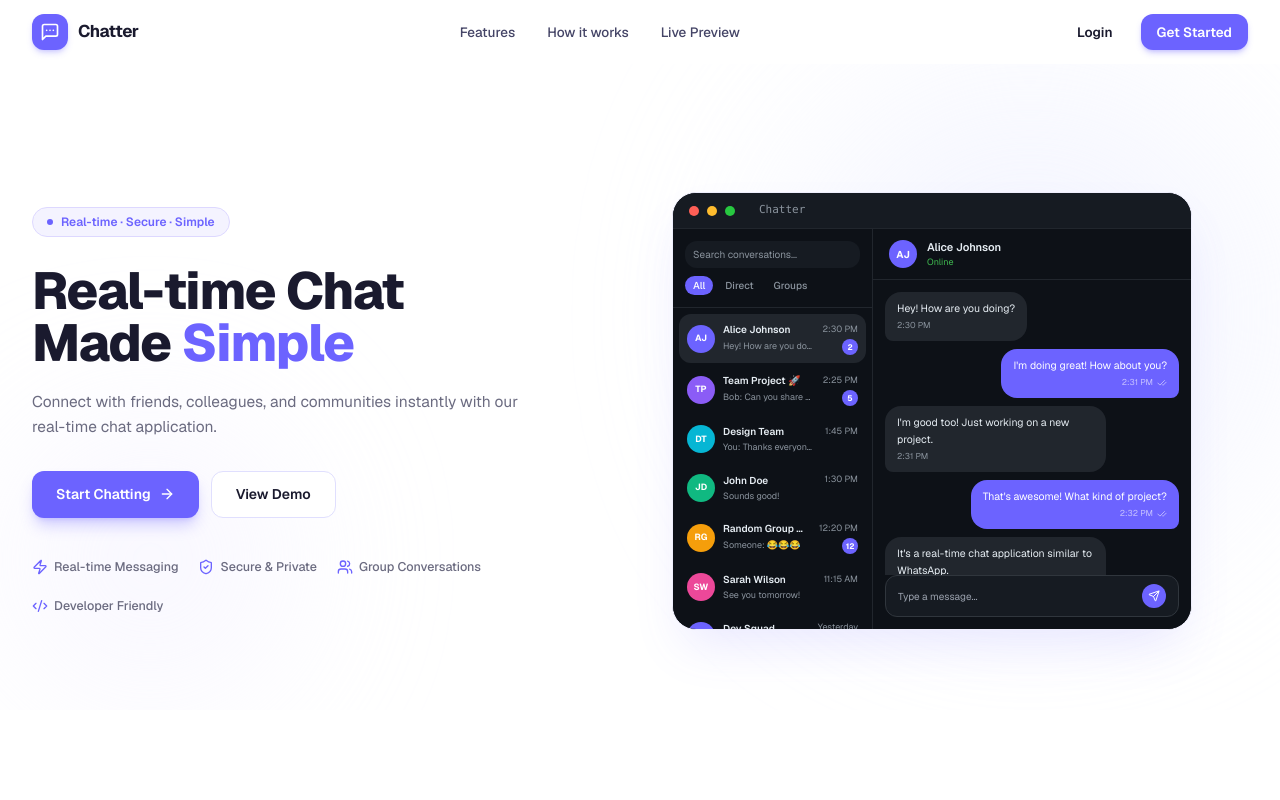
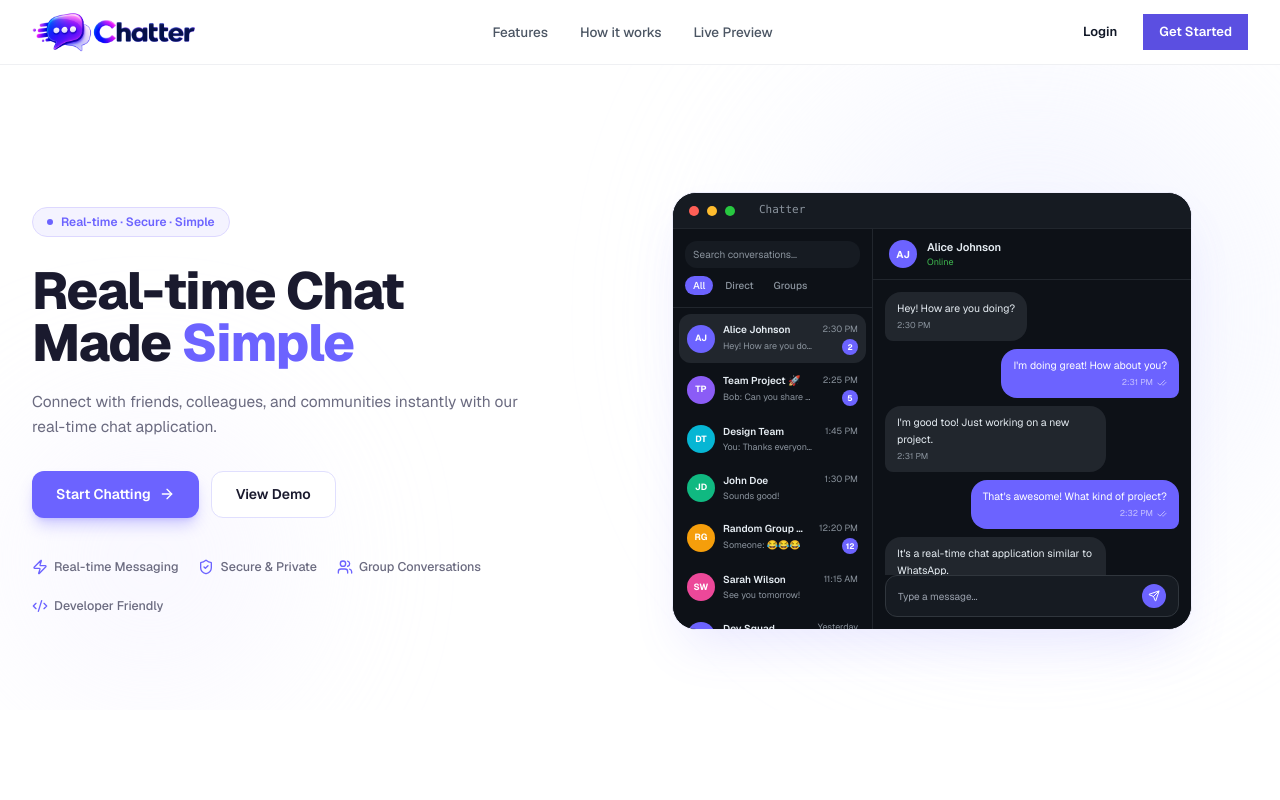
Before and after one commit to Alok4D/chat-app-frontend, a Next.js app: page /landing in a window 1280 px wide. Shown: the top 800 px of the page. Built offline with nearby package versions, Linux system fonts and the light colour scheme.

Commit message:
feat: add responsive Navbar component and navigation logo

```diff
--- a/app/landing/_components/Navbar.tsx
+++ b/app/landing/_components/Navbar.tsx
@@ -1,8 +1,9 @@
 "use client";
 
 import React, { useState, useEffect } from "react";
-import { MessageSquareMore, Menu, X } from "lucide-react";
+import { Menu, X } from "lucide-react";
 import { ROUTES } from "@/lib/constants/routes";
+import Image from "next/image";
 
 export const Navbar: React.FC = () => {
   const [scrolled, setScrolled] = useState(false);
@@ -16,39 +17,43 @@ export const Navbar: React.FC = () => {
 
   return (
     <header
-      className={`fixed top-0 inset-x-0 z-50 transition-all duration-300 ${
+      className={`fixed top-0 inset-x-0 z-50 transition-all duration-200 ${
         scrolled
-          ? "bg-white/95 backdrop-blur-xl shadow-sm border-b border-[#EEEEFC]"
-          : "bg-transparent"
+          ? "bg-white/95 backdrop-blur-md shadow-xs border-b border-[#E5E7EB]"
+          : "bg-white border-b border-[#E5E7EB]/60"
       }`}
     >
       <div className="max-w-7xl mx-auto px-4 sm:px-6 lg:px-8 h-16 flex items-center justify-between">
-        {/* Brand */}
-        <a href={ROUTES.LANDING} className="flex items-center gap-2.5 group">
-          <div className="w-9 h-9 rounded-xl bg-[#6C63FF] flex items-center justify-center shadow-md shadow-[#6C63FF]/25 group-hover:scale-105 transition-transform">
-            <MessageSquareMore className="w-5 h-5 text-white" />
-          </div>
-          <span className="text-[17px] font-bold text-[#1A1A2E] tracking-tight">Chatter</span>
+        {/* Brand Logo */}
+        <a href={ROUTES.LANDING} className="flex items-center group">
+          <Image
+            src="/logo/nav-logo.png"
+            alt="Chatter logo"
+            width={150}
+            height={44}
+            className="h-9 md:h-10 w-auto object-contain transition-transform group-hover:scale-102"
+            priority
+          />
         </a>
 
         {/* Navigation Links - Desktop */}
-        <nav className="hidden md:flex items-center gap-8 text-[13.5px] font-medium text-[#444466]">
-          <a href="#features" className="hover:text-[#6C63FF] transition-colors">Features</a>
-          <a href="#howit" className="hover:text-[#6C63FF] transition-colors">How it works</a>
-          <a href="#preview" className="hover:text-[#6C63FF] transition-colors">Live Preview</a>
+        <nav className="hidden md:flex items-center gap-8 text-[13.5px] font-medium text-[#4B5563]">
+          <a href="#features" className="hover:text-[#5B4FE1] transition-colors">Features</a>
+          <a href="#howit" className="hover:text-[#5B4FE1] transition-colors">How it works</a>
+          <a href="#preview" className="hover:text-[#5B4FE1] transition-colors">Live Preview</a>
         </nav>
 
         {/* Action Buttons - Desktop */}
         <div className="hidden md:flex items-center gap-3">
           <a
             href={ROUTES.LOGIN}
-            className="text-[13.5px] font-semibold text-[#1A1A2E] px-4 py-2 rounded-lg hover:bg-[#F4F3FF] transition-colors"
+            className="text-[13px] font-semibold text-[#111827] px-3.5 py-2 rounded-xs hover:bg-[#F9FAFB] transition-colors"
           >
             Login
           </a>
           <a
             href={ROUTES.CHAT}
-            className="inline-flex items-center gap-1.5 text-[13.5px] font-semibold text-white px-4 py-2 rounded-lg bg-[#6C63FF] hover:bg-[#5a52e8] shadow-md shadow-[#6C63FF]/30 transition-all hover:scale-105 active:scale-95"
+            className="inline-flex items-center text-[13px] font-semibold text-white px-4 py-2 rounded-xs bg-[#5B4FE1] hover:bg-[#4E39E0] transition-colors shadow-2xs"
           >
             Get Started
           </a>
@@ -57,7 +62,7 @@ export const Navbar: React.FC = () => {
         {/* Mobile Menu Toggle */}
         <button
           onClick={() => setMenuOpen(!menuOpen)}
-          className="md:hidden p-2 rounded-lg text-[#444466] hover:bg-[#F4F3FF] transition-colors"
+          className="md:hidden p-2 rounded-xs text-[#4B5563] hover:bg-[#F9FAFB] transition-colors"
         >
           {menuOpen ? <X className="w-5 h-5" /> : <Menu className="w-5 h-5" />}
         </button>
@@ -65,22 +70,28 @@ export const Navbar: React.FC = () => {
 
       {/* Mobile Menu */}
       {menuOpen && (
-        <div className="md:hidden bg-white border-t border-[#EEEEFC] px-4 py-4 space-y-2 animate-slideDown shadow-lg">
+        <div className="md:hidden bg-white border-t border-[#E5E7EB] px-4 py-4 space-y-2 animate-slideDown shadow-lg">
           {["Features", "How it works", "Live Preview"].map((item) => (
             <a
               key={item}
               href={`#${item.toLowerCase().replace(/\s+/g, "")}`}
-              className="block px-3 py-2 text-sm font-medium text-[#444466] hover:text-[#6C63FF] hover:bg-[#F4F3FF] rounded-lg transition-colors"
+              className="block px-3 py-2 text-[13px] font-medium text-[#4B5563] hover:text-[#5B4FE1] hover:bg-[#F9FAFB] rounded-xs transition-colors"
               onClick={() => setMenuOpen(false)}
             >
               {item}
             </a>
           ))}
           <div className="pt-2 flex gap-2">
-            <a href={ROUTES.LOGIN} className="flex-1 text-center text-sm font-semibold text-[#1A1A2E] border border-[#E0DFFE] py-2.5 rounded-lg hover:bg-[#F4F3FF] transition-colors">
+            <a
+              href={ROUTES.LOGIN}
+              className="flex-1 text-center text-[13px] font-semibold text-[#111827] border border-[#E5E7EB] py-2 rounded-xs hover:bg-[#F9FAFB] transition-colors"
+            >
               Login
             </a>
-            <a href={ROUTES.CHAT} className="flex-1 text-center text-sm font-semibold text-white py-2.5 rounded-lg bg-[#6C63FF] hover:bg-[#5a52e8] transition-colors">
+            <a
+              href={ROUTES.CHAT}
+              className="flex-1 text-center text-[13px] font-semibold text-white py-2 rounded-xs bg-[#5B4FE1] hover:bg-[#4E39E0] transition-colors"
+            >
               Get Started
             </a>
           </div>
```
Also changed, not shown: public/logo/nav-logo.png (added), 1 other file (tests, documents, lock files or other folders).
